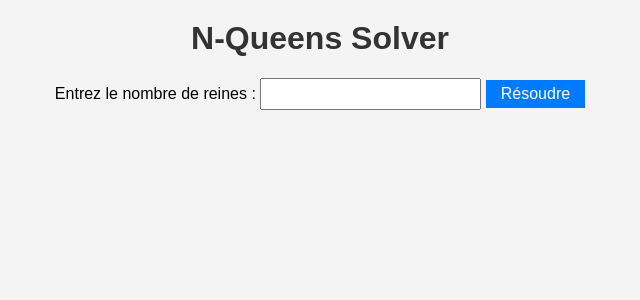
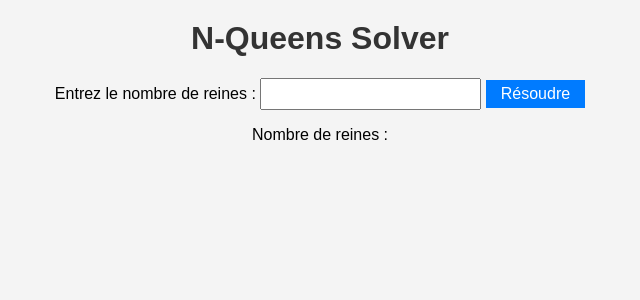
Before and after one commit to KennyJudickael/nqueen, a PHP site: page / in a window 1280 px wide. Shown: the top 300 px of the page, without its empty margins (320-960 px from the left). Run offline with PHP 8.4, Linux system fonts and the light colour scheme.

Commit message:
index.php update

```diff
--- a/index.php
+++ b/index.php
@@ -69,6 +69,7 @@
         </form>
     </div>
 
+    <p style="text-align: center;">Nombre de reines : <?php echo isset($_POST["n"]) ? intval($_POST["n"]) : ""; ?></p>
 
     <?php
         if ($_SERVER["REQUEST_METHOD"] == "POST") {
```
